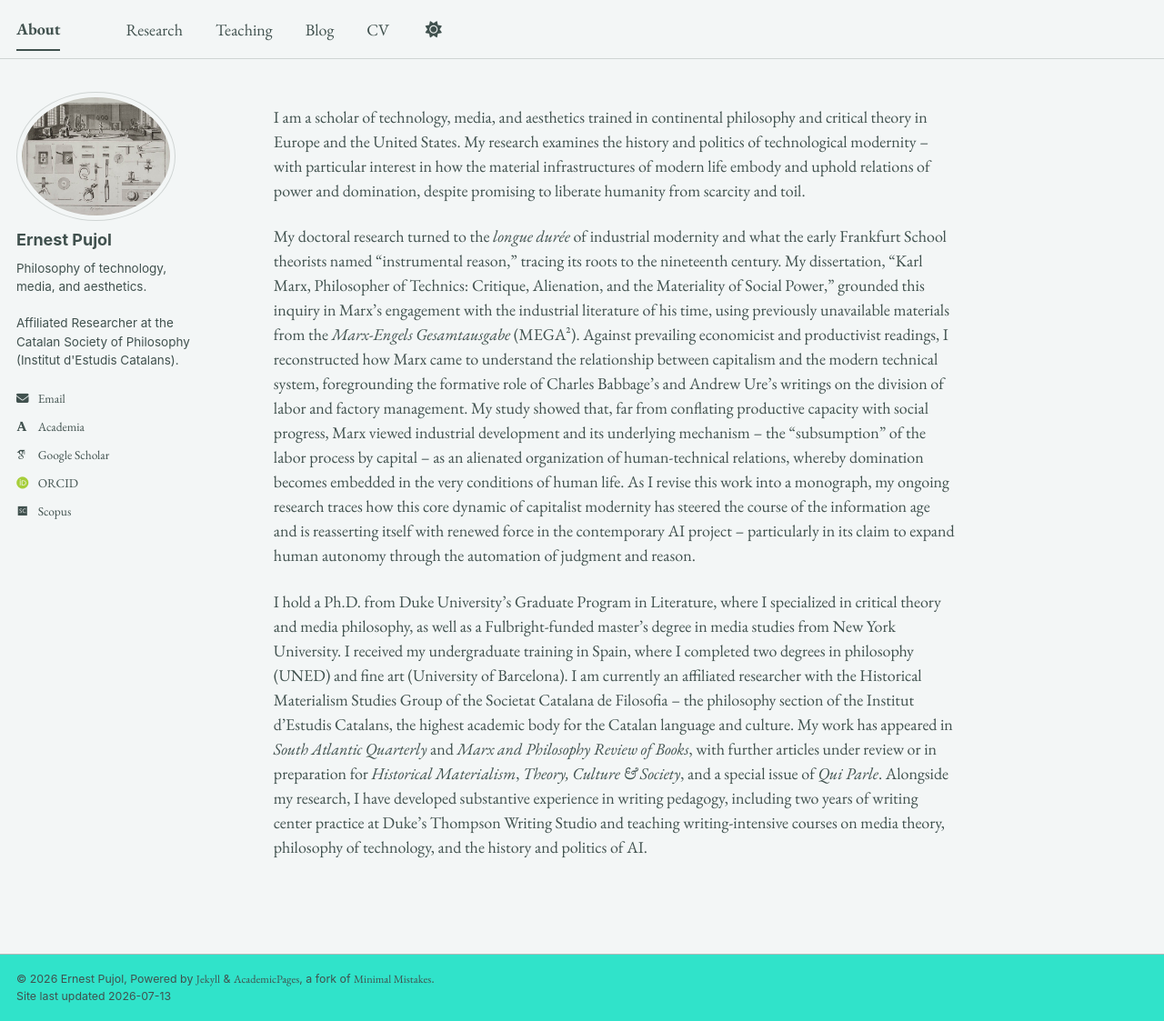
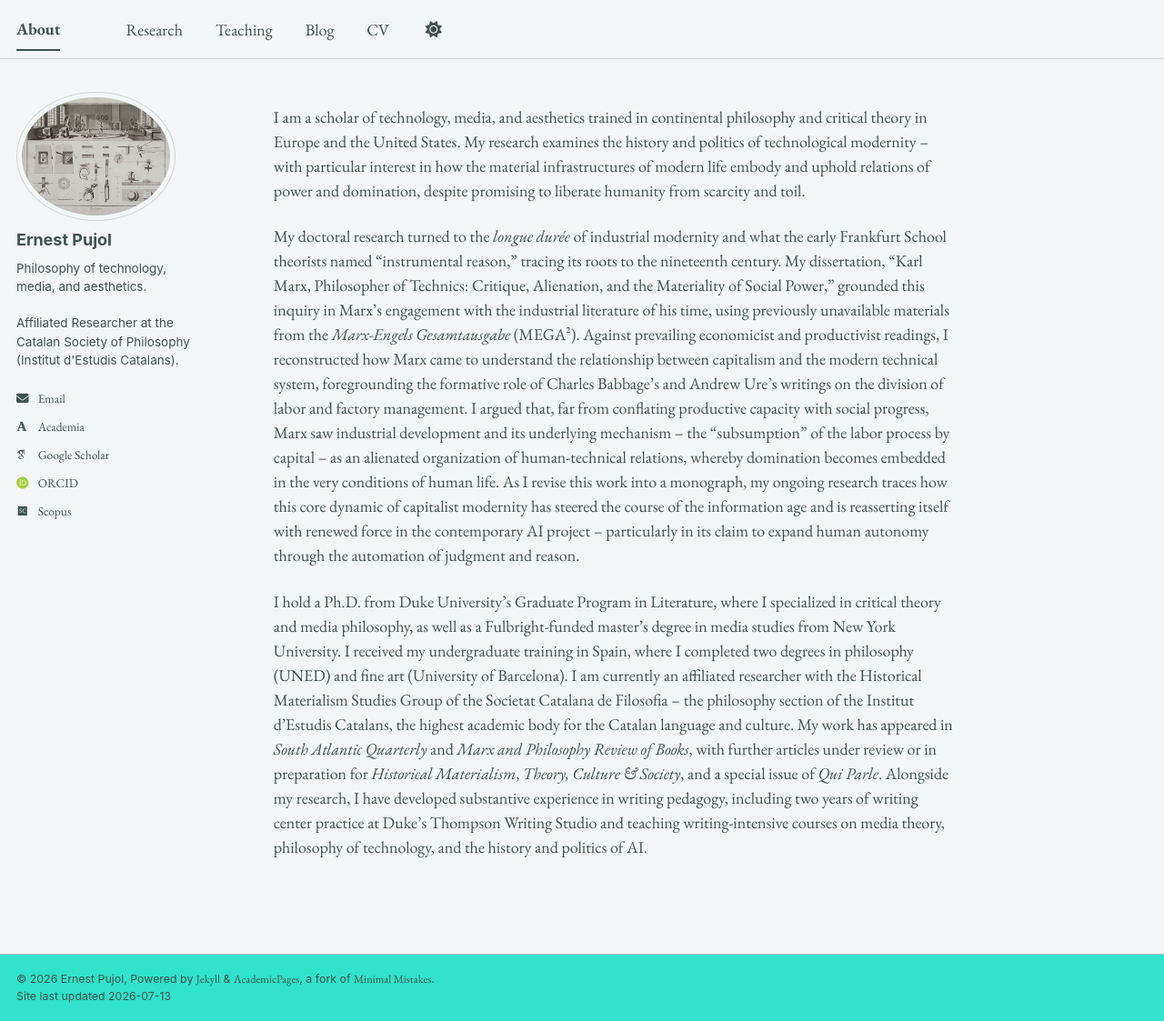
Before and after one commit to epujol90/epujol90.github.io, a Jekyll site: the page built from _pages/about.md, in a window 1280 px wide and 1123 px high. Shown: the whole window at 91% size. Built offline with Jekyll 4.4.1, drawn with Linux system fonts in a browser that asks for light colours; some web fonts are replaced; a script bundle is joined from its source files by our own code; library files that are not in the unit come from our copies.

Commit message:
Update about.md

```diff
--- a/_pages/about.md
+++ b/_pages/about.md
@@ -8,6 +8,6 @@ redirect_from:
 ---
 I am a scholar of technology, media, and aesthetics trained in continental philosophy and critical theory in Europe and the United States. My research examines the history and politics of technological modernity -- with particular interest in how the material infrastructures of modern life embody and uphold relations of power and domination, despite promising to liberate humanity from scarcity and toil.
 
-My doctoral research turned to the _longue durée_ of industrial modernity and what the early Frankfurt School theorists named "instrumental reason," tracing its roots to the nineteenth century. My dissertation, “Karl Marx, Philosopher of Technics: Critique, Alienation, and the Materiality of Social Power,” grounded this inquiry in Marx’s engagement with the industrial literature of his time, using previously unavailable materials from the _Marx-Engels Gesamtausgabe_ (MEGA²). Against prevailing economicist and productivist readings, I reconstructed how Marx came to understand the relationship between capitalism and the modern technical system, foregrounding the formative role of Charles Babbage’s and Andrew Ure’s writings on the division of labor and factory management.  My study showed that, far from conflating productive capacity with social progress, Marx viewed industrial development and its underlying mechanism -- the "subsumption" of the labor process by capital -- as an alienated organization of human-technical relations, whereby domination becomes embedded in the very conditions of human life. As I revise this work into a monograph, my ongoing research traces how this core dynamic of capitalist modernity has steered the course of the information age and is reasserting itself with renewed force in the contemporary AI project -- particularly in its claim to expand human autonomy through the automation of judgment and reason.
+My doctoral research turned to the _longue durée_ of industrial modernity and what the early Frankfurt School theorists named "instrumental reason," tracing its roots to the nineteenth century. My dissertation, “Karl Marx, Philosopher of Technics: Critique, Alienation, and the Materiality of Social Power,” grounded this inquiry in Marx’s engagement with the industrial literature of his time, using previously unavailable materials from the _Marx-Engels Gesamtausgabe_ (MEGA²). Against prevailing economicist and productivist readings, I reconstructed how Marx came to understand the relationship between capitalism and the modern technical system, foregrounding the formative role of Charles Babbage’s and Andrew Ure’s writings on the division of labor and factory management.  I argued that, far from conflating productive capacity with social progress, Marx saw industrial development and its underlying mechanism -- the "subsumption" of the labor process by capital -- as an alienated organization of human-technical relations, whereby domination becomes embedded in the very conditions of human life. As I revise this work into a monograph, my ongoing research traces how this core dynamic of capitalist modernity has steered the course of the information age and is reasserting itself with renewed force in the contemporary AI project -- particularly in its claim to expand human autonomy through the automation of judgment and reason.
 
 I hold a Ph.D. from Duke University’s Graduate Program in Literature, where I specialized in critical theory and media philosophy, as well as a Fulbright-funded master’s degree in media studies from New York University. I received my undergraduate training in Spain, where I completed two degrees in philosophy (UNED) and fine art (University of Barcelona). I am currently an affiliated researcher with the Historical Materialism Studies Group of the Societat Catalana de Filosofia -- the philosophy section of the Institut d’Estudis Catalans, the highest academic body for the Catalan language and culture. My work has appeared in _South Atlantic Quarterly_ and _Marx and Philosophy Review of Books_, with further articles under review or in preparation for _Historical Materialism_, _Theory, Culture & Society_, and a special issue of _Qui Parle_. Alongside my research, I have developed substantive experience in writing pedagogy, including two years of writing center practice at Duke’s Thompson Writing Studio and teaching writing-intensive courses on media theory, philosophy of technology, and the history and politics of AI.
```
